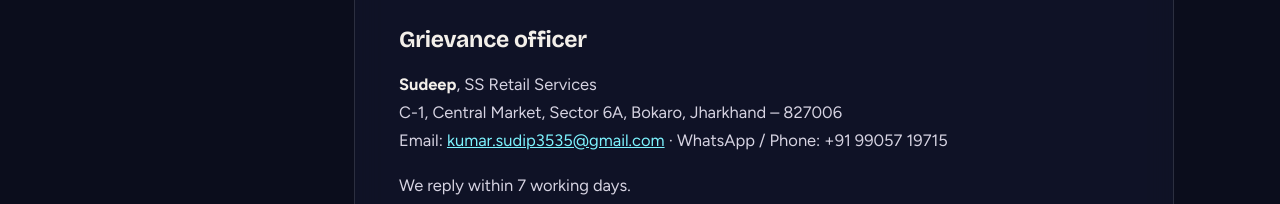
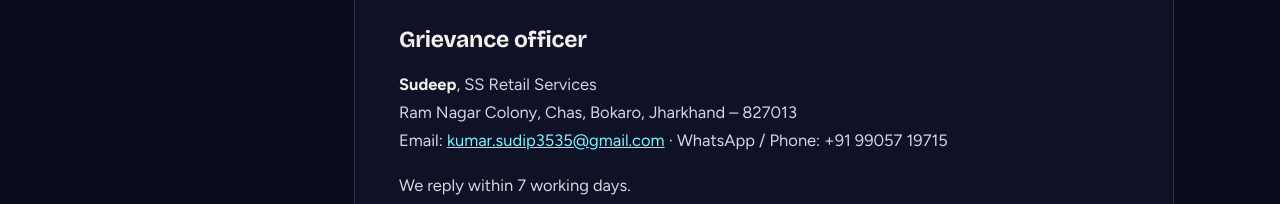
Before and after one commit to kumarsudip3535-a11y/ssretail-website, a plain HTML site: page privacy.html in a window 1280 px wide. Shown: the part 3136-3340 px from the top of the page. Drawn offline with nearby package versions, Linux system fonts and the light colour scheme.

Commit message:
Privacy policy: use registered GST/Udyam address for grievance officer
Co-Authored-By: Claude Opus 5.5 <noreply@anthropic.com>
Claude-Session: https://claude.ai/code/session_01Y9zaRjGGDr151Y47fAZbKq

```diff
--- a/privacy.html
+++ b/privacy.html
@@ -117,7 +117,7 @@ footer nav{display:flex;flex-wrap:wrap;gap:6px 16px}footer nav a{color:var(--haz
 <h2>Children</h2>
 <p>Our services are meant for adults. We do not knowingly collect personal information from anyone under 18 without a parent&#39;s or guardian&#39;s consent.</p>
 <h2>Grievance officer</h2>
-<p><strong>Sudeep</strong>, SS Retail Services<br>C-1, Central Market, Sector 6A, Bokaro, Jharkhand – 827006<br>Email: <a href="mailto:kumar.sudip3535@gmail.com">kumar.sudip3535@gmail.com</a> · WhatsApp / Phone: +91 99057 19715</p>
+<p><strong>Sudeep</strong>, SS Retail Services<br>Ram Nagar Colony, Chas, Bokaro, Jharkhand – 827013<br>Email: <a href="mailto:kumar.sudip3535@gmail.com">kumar.sudip3535@gmail.com</a> · WhatsApp / Phone: +91 99057 19715</p>
 <p>We reply within 7 working days.</p>
 <h2>Changes</h2>
 <p>We may update this policy. The latest version is always on this page.</p>
```
